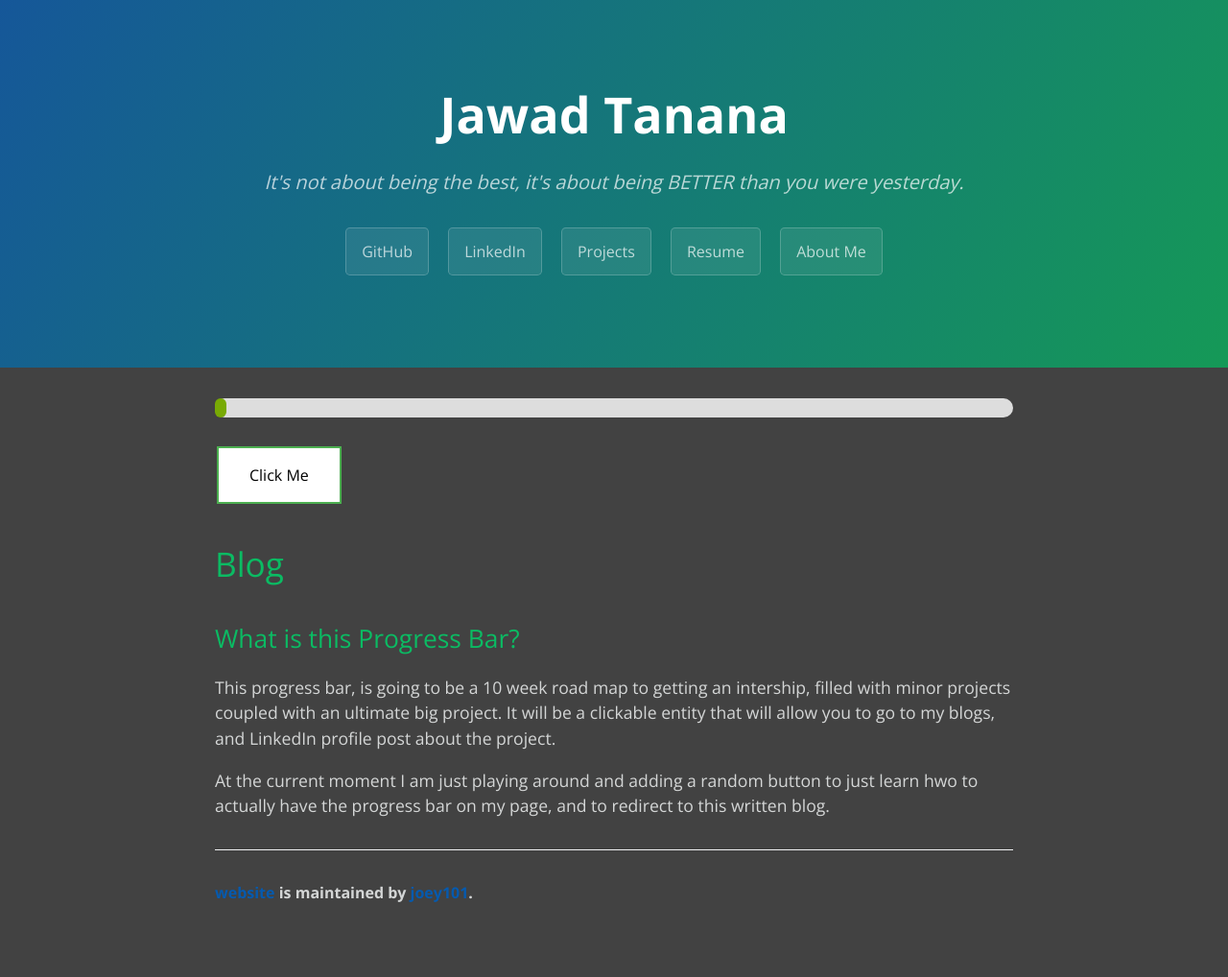
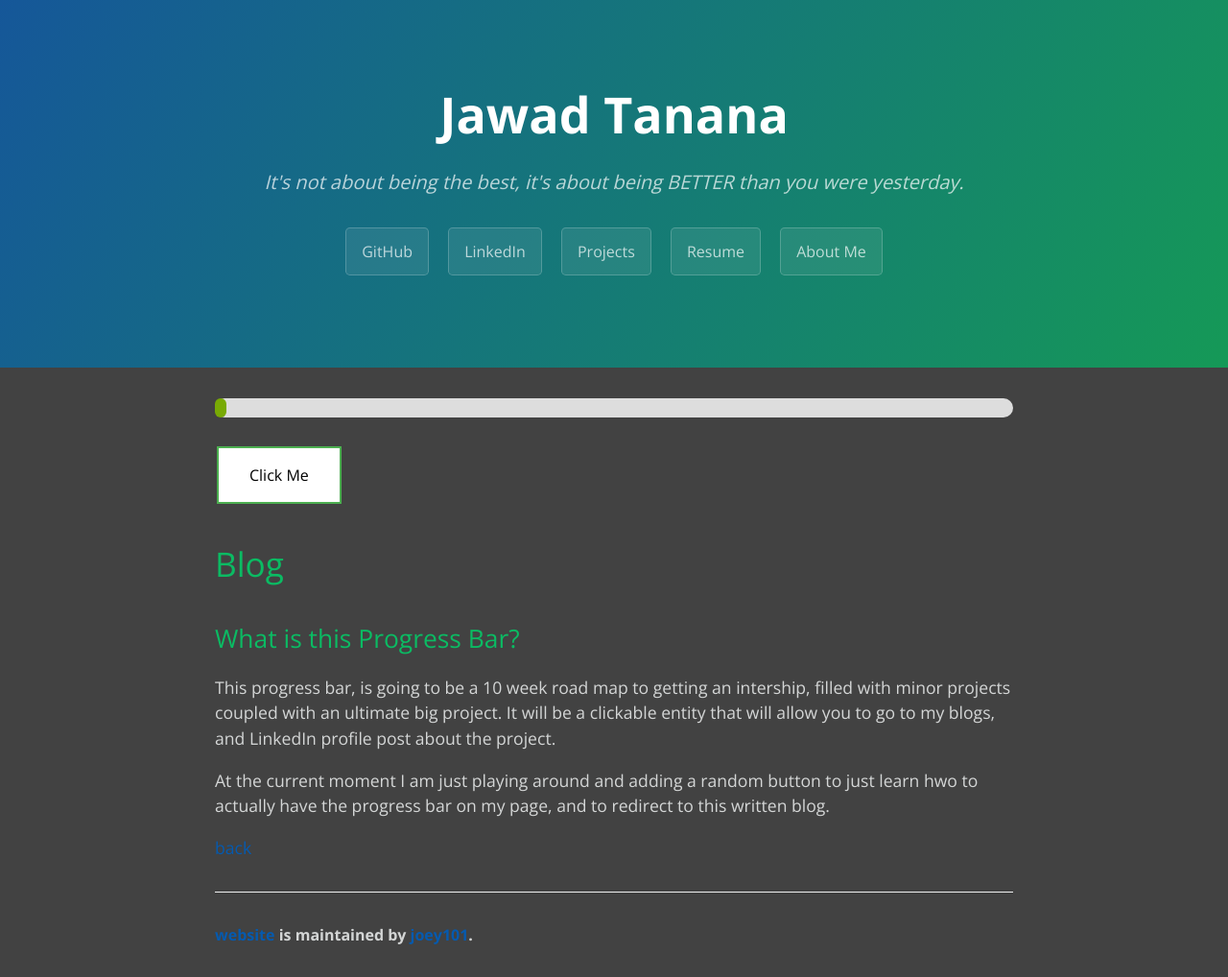
Before and after one commit to joey101/website, a Jekyll site: the page built from projects/blog.md, in a window 1280 px wide. Shown: the whole page at 96% size. Built offline with Jekyll 4.4.1, drawn with Linux system fonts in a browser that asks for light colours; our own code applies the rules of GitHub Pages for plain Markdown files; before the commit the page ends 974 px from its top, so only the background shows below that.

Commit message:
adding a back button

```diff
--- a/projects/blog.md
+++ b/projects/blog.md
@@ -8,3 +8,5 @@ It will be a clickable entity that will allow you to go to my blogs, and LinkedI
 
 At the current moment I am just playing around and adding a random button to just learn hwo to actually have the progress bar on my page,
 and to redirect to this written blog.
+
+[back](../index.html)
```
